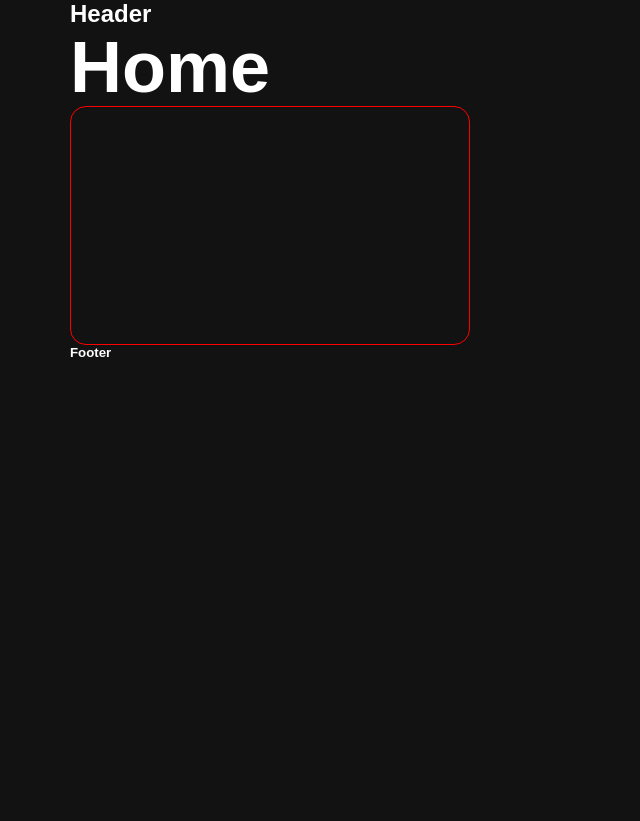
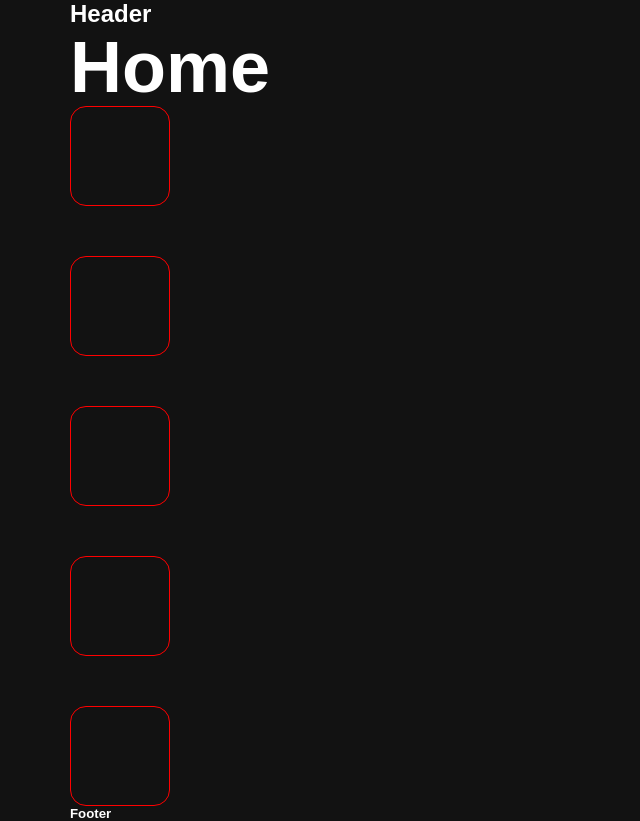
Before and after one commit to davidevignozzi/react-exercise-pick_me, a React (Create React App) app: page / in a window 1280 px wide. Shown: the whole page, without its empty margins (0-640 px from the left). Before the commit the page ends 800 px from the top, so only its background shows below. Built offline with nearby package versions, Linux system fonts and the light colour scheme.

Commit message:
FlexBox Management for all browser

```diff
--- a/src/components/styled/Stack.js
+++ b/src/components/styled/Stack.js
@@ -0,0 +1,68 @@
+// Will manage flexbox
+
+import {
+  space,
+  layout,
+  border,
+  flexbox,
+  color,
+  position,
+  compose,
+} from 'styled-system';
+import styled from 'styled-components';
+import { css } from 'styled-components';
+
+const StackWrapper = styled('div')(
+  ({
+    childrendMarginTop,
+    childrendMarginBottom,
+    childrendMarginRight,
+    childrendMarginLeft,
+    align,
+    justify,
+    direction,
+  }) =>
+    css({
+      display: 'flex',
+      alignItems: align,
+      justifyContent: justify,
+      flexDirection: direction,
+
+      // All children subsequent to all children
+      '& > * + *': {
+        marginTop: childrendMarginTop,
+        marginBottom: childrendMarginBottom,
+        marginRight: childrendMarginRight,
+        marginLeft: childrendMarginLeft,
+      },
+    }),
+  compose(flexbox, border, layout, color, space, position)
+);
+
+const Stack = ({
+  align,
+  justify,
+  direction,
+  spacing,
+  children,
+  ...rest
+}) => {
+  return (
+    <StackWrapper
+      {...rest}
+      align={align}
+      justify={justify}
+      direction={direction}
+      childrendMarginTop={direction === 'column' ? spacing : 0}
+      childrendMarginBottom={
+        direction === 'column-reverse' ? spacing : 0
+      }
+      childrendMarginLeft={direction === 'row' ? spacing : 0}
+      childrendMarginRight={direction === 'row-reverse' ? spacing : 0}
+    >
+      {children}
+    </StackWrapper>
+  );
+};
+
+export default Stack;
--- a/src/components/styled/index.js
+++ b/src/components/styled/index.js
@@ -2,8 +2,8 @@
 import Container from './Container';
 import Box from './Box';
 // import Button from "./Button";
-// import Stack from "./Stack";
+import Stack from './Stack';
 // import Skeleton from "./Skeleton";
 
-export { Box, Container };
+export { Box, Container, Stack };
 // export { InputWrapper, Container, Box, Button, Stack, Skeleton };
--- a/src/screen/home-screen.js
+++ b/src/screen/home-screen.js
@@ -1,19 +1,49 @@
 import React from 'react';
 import Layout from '../components/layout';
-import { Box, Container } from '../components/styled';
+import { Box, Container, Stack } from '../components/styled';
 
 const HomePage = () => {
   return (
     <Layout>
       <Container>
         <h1>Home</h1>
-        <Box
-          width="400px"
-          height="239px"
-          border="1px solid"
-          borderColor="red"
-          borderRadius="16px"
-        ></Box>
+        <Stack spacing="50px" direction="column">
+          <Box
+            width="100px"
+            height="100px"
+            border="1px solid"
+            borderColor="red"
+            borderRadius="16px"
+          ></Box>
+          <Box
+            width="100px"
+            height="100px"
+            border="1px solid"
+            borderColor="red"
+            borderRadius="16px"
+          ></Box>
+          <Box
+            width="100px"
+            height="100px"
+            border="1px solid"
+            borderColor="red"
+            borderRadius="16px"
+          ></Box>
+          <Box
+            width="100px"
+            height="100px"
+            border="1px solid"
+            borderColor="red"
+            borderRadius="16px"
+          ></Box>
+          <Box
+            width="100px"
+            height="100px"
+            border="1px solid"
+            borderColor="red"
+            borderRadius="16px"
+          ></Box>
+        </Stack>
       </Container>
     </Layout>
   );
```
